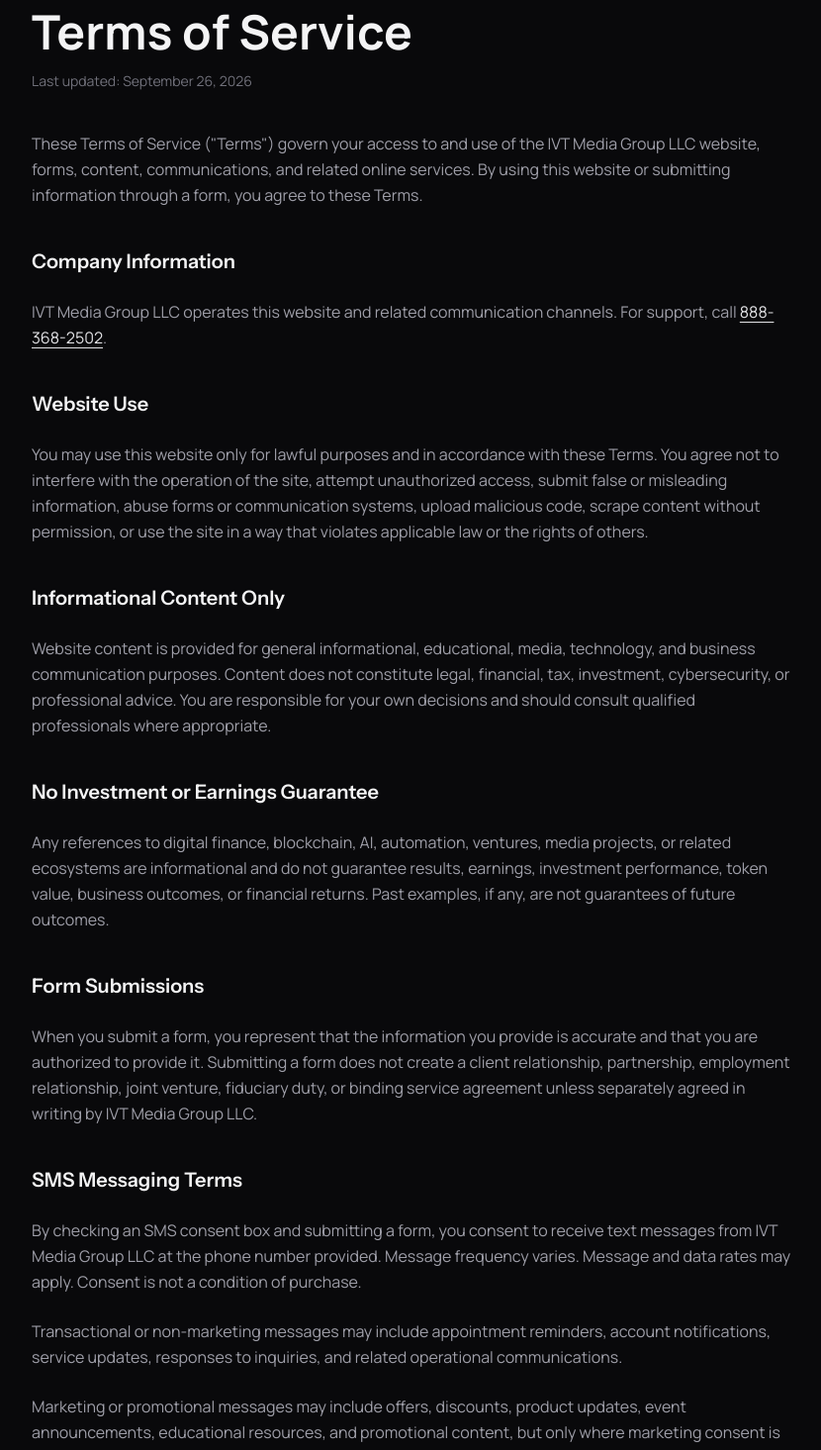
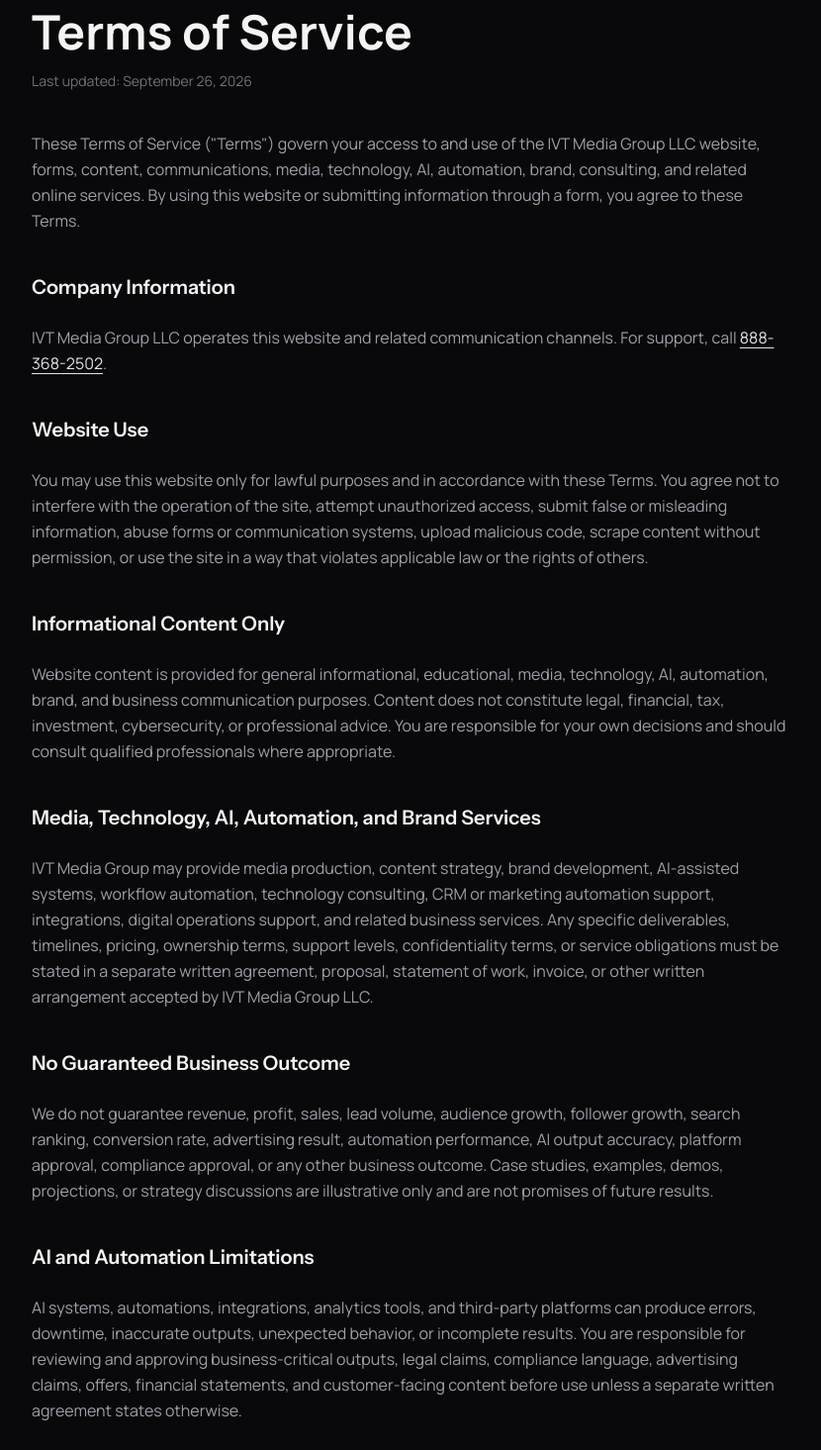
Before and after one commit to rosegoldcruz/ivt_media_group_new, a Next.js app: page /terms in a window 1280 px wide. Shown: the part 220-1685 px from the top of the page at 99% size, without its empty margins (224-1054 px from the left). Built offline with nearby package versions, Linux system fonts and the light colour scheme; a web font is replaced by a local one.

Commit message:
Tailor legal pages for media tech AI services

```diff
--- a/app/terms/page.tsx
+++ b/app/terms/page.tsx
@@ -8,7 +8,7 @@ const lastUpdated = "September 26, 2026"
 export const metadata: Metadata = pageMetadata({
   title: "Terms of Service",
   description:
-    "Read IVT Media Group LLC website, communication, SMS, and service terms, including opt-out instructions and disclaimers.",
+    "Read IVT Media Group LLC website, media, technology, AI, automation, brand services, communication, and SMS terms.",
   pathname: "/terms",
 })
 
@@ -20,7 +20,7 @@ export default function TermsPage() {
     url: "https://ivtmediagroup.com/terms",
     name: "Terms of Service | IVT Media Group LLC",
     description:
-      "Read IVT Media Group LLC website, communication, SMS, and service terms, including opt-out instructions and disclaimers.",
+      "Read IVT Media Group LLC website, media, technology, AI, automation, brand services, communication, and SMS terms.",
     isPartOf: {
       "@id": "https://ivtmediagroup.com#website",
     },
@@ -33,8 +33,8 @@ export default function TermsPage() {
 
       <p>
         These Terms of Service (&quot;Terms&quot;) govern your access to and use of the IVT Media Group LLC website, forms,
-        content, communications, and related online services. By using this website or submitting information through a
-        form, you agree to these Terms.
+        content, communications, media, technology, AI, automation, brand, consulting, and related online services. By
+        using this website or submitting information through a form, you agree to these Terms.
       </p>
 
       <h2>Company Information</h2>
@@ -44,13 +44,22 @@ export default function TermsPage() {
       <p>You may use this website only for lawful purposes and in accordance with these Terms. You agree not to interfere with the operation of the site, attempt unauthorized access, submit false or misleading information, abuse forms or communication systems, upload malicious code, scrape content without permission, or use the site in a way that violates applicable law or the rights of others.</p>
 
       <h2>Informational Content Only</h2>
-      <p>Website content is provided for general informational, educational, media, technology, and business communication purposes. Content does not constitute legal, financial, tax, investment, cybersecurity, or professional advice. You are responsible for your own decisions and should consult qualified professionals where appropriate.</p>
+      <p>Website content is provided for general informational, educational, media, technology, AI, automation, brand, and business communication purposes. Content does not constitute legal, financial, tax, investment, cybersecurity, or professional advice. You are responsible for your own decisions and should consult qualified professionals where appropriate.</p>
 
-      <h2>No Investment or Earnings Guarantee</h2>
-      <p>Any references to digital finance, blockchain, AI, automation, ventures, media projects, or related ecosystems are informational and do not guarantee results, earnings, investment performance, token value, business outcomes, or financial returns. Past examples, if any, are not guarantees of future outcomes.</p>
+      <h2>Media, Technology, AI, Automation, and Brand Services</h2>
+      <p>IVT Media Group may provide media production, content strategy, brand development, AI-assisted systems, workflow automation, technology consulting, CRM or marketing automation support, integrations, digital operations support, and related business services. Any specific deliverables, timelines, pricing, ownership terms, support levels, confidentiality terms, or service obligations must be stated in a separate written agreement, proposal, statement of work, invoice, or other written arrangement accepted by IVT Media Group LLC.</p>
+
+      <h2>No Guaranteed Business Outcome</h2>
+      <p>We do not guarantee revenue, profit, sales, lead volume, audience growth, follower growth, search ranking, conversion rate, advertising result, automation performance, AI output accuracy, platform approval, compliance approval, or any other business outcome. Case studies, examples, demos, projections, or strategy discussions are illustrative only and are not promises of future results.</p>
+
+      <h2>AI and Automation Limitations</h2>
+      <p>AI systems, automations, integrations, analytics tools, and third-party platforms can produce errors, downtime, inaccurate outputs, unexpected behavior, or incomplete results. You are responsible for reviewing and approving business-critical outputs, legal claims, compliance language, advertising claims, offers, financial statements, and customer-facing content before use unless a separate written agreement states otherwise.</p>
+
+      <h2>Client Materials and Authorization</h2>
+      <p>If you provide logos, brand assets, copy, images, videos, customer lists, CRM data, login access, API keys, platform credentials, advertising materials, workflow details, or other materials, you represent that you have the rights and authority to provide and use those materials. You are responsible for the accuracy, legality, and completeness of materials you provide.</p>
 
       <h2>Form Submissions</h2>
-      <p>When you submit a form, you represent that the information you provide is accurate and that you are authorized to provide it. Submitting a form does not create a client relationship, partnership, employment relationship, joint venture, fiduciary duty, or binding service agreement unless separately agreed in writing by IVT Media Group LLC.</p>
+      <p>When you submit a form, you represent that the information you provide is accurate and that you are authorized to provide it. Submitting a form or booking a call does not create a client relationship, partnership, employment relationship, joint venture, fiduciary duty, or binding service agreement unless separately agreed in writing by IVT Media Group LLC.</p>
 
       <h2>SMS Messaging Terms</h2>
       <p>By checking an SMS consent box and submitting a form, you consent to receive text messages from IVT Media Group LLC at the phone number provided. Message frequency varies. Message and data rates may apply. Consent is not a condition of purchase.</p>
```
Also changed, not shown: app/privacy/page.tsx (+13 -6 lines).
